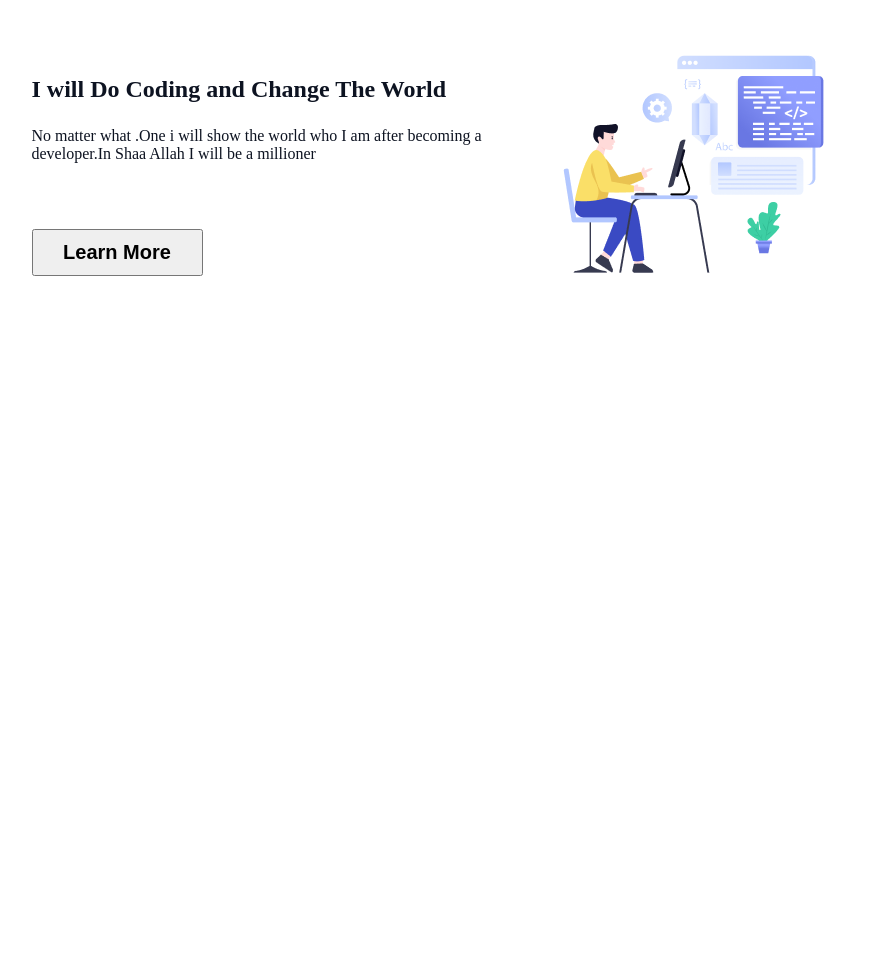
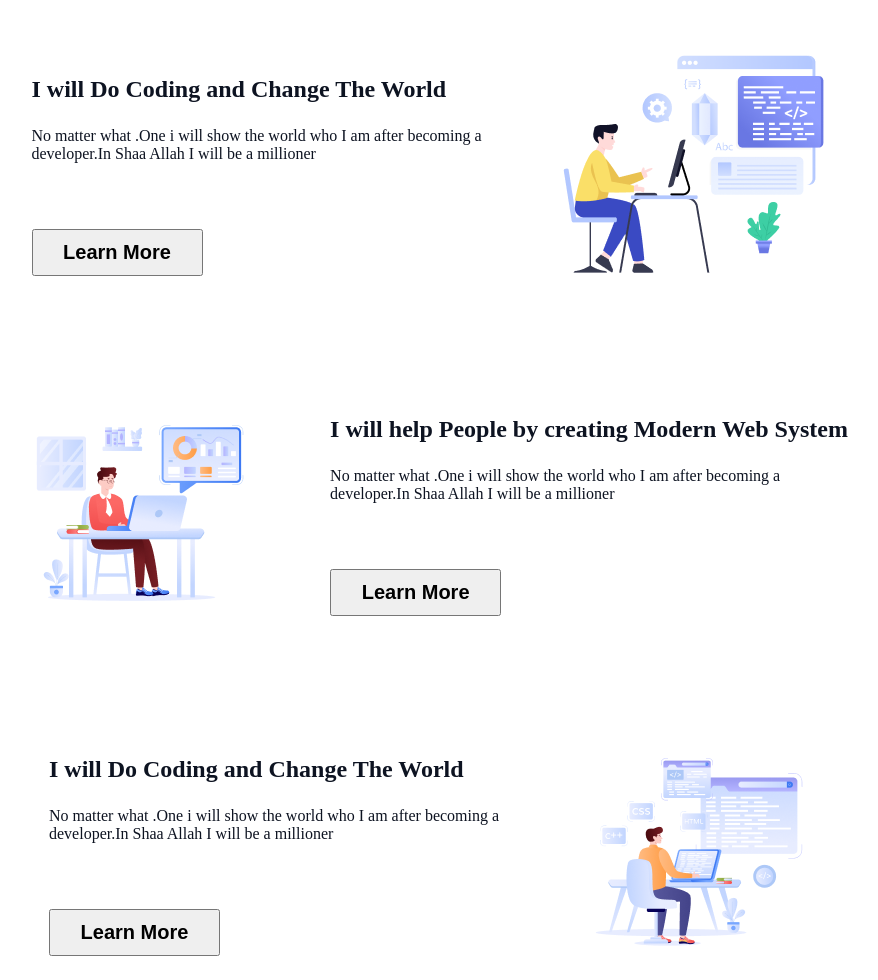
Before and after one commit to adian-999/Assignment-web-repo, a plain HTML site: page index.html in a window 1280 px wide. Shown: the part 1178-2158 px from the top of the page, without its empty margins (206-1084 px from the left). Before the commit the page ends 1478 px from the top, so only its background shows below. Drawn offline with Linux system fonts and the light colour scheme.

Commit message:
section-1 added

```diff
--- a/index.html
+++ b/index.html
@@ -31,12 +31,37 @@
         <section class="cardbox">
             <h2 class="cardbox-title text-center">Why Web Development??</h2>
                 <p class="cardbox-des text-center">As a web developer, you have the power to shape the digital world. Every line of code you write can create seamless user experiences, innovative solutions, and impactful platforms.Keep pushing boundaries and stay passionate about your craft!</p>
-                <div class="cardbox-1"><div class="description-1">
+                <div class="cardbox-1">
+                    <div class="description-1">
                     <h3 class="card-title">I will Do Coding and Change The World</h3>
                     <p class="card-des">No matter what .One i will show the world who I am after becoming a developer.In Shaa Allah I will be a millioner</p>
                     <button class="btn-primary">Learn More</button></div>
 
                 <img src="assets/Layer_1.png" alt=""></div>
+
+
+                <div class="cardbox-2">
+                    <img src="assets/Group 3.png" alt="">
+                    <div class="description-2">
+                    <h3 class="card-title">I will help People by creating Modern Web System</h3>
+                    <p class="card-des">No matter what .One i will show the world who I am after becoming a developer.In Shaa Allah I will be a millioner</p>
+                    <button class="btn-primary">Learn More</button></div>
+
+
+
+
+                </div>
+                <div class="cardbox-3">
+                    <div class="description-3">
+                    <h3 class="card-title">I will Do Coding and Change The World</h3>
+                    <p class="card-des">No matter what .One i will show the world who I am after becoming a developer.In Shaa Allah I will be a millioner</p>
+                    <button class="btn-primary">Learn More</button></div>
+
+                <img src="assets/Group 4.png" alt="">
+
+
+            </div>
+
 
 
 
--- a/style.css
+++ b/style.css
@@ -85,3 +85,15 @@ header{
 
 }
 /* card=2 */
+.cardbox-2{
+    display:flex;
+    justify-content: center;
+    margin-top:100px;
+    gap:70px;
+}
+.cardbox-3{
+    display:flex;
+    justify-content: center;
+    margin-top:100px;
+    gap:70px;
+}
```
